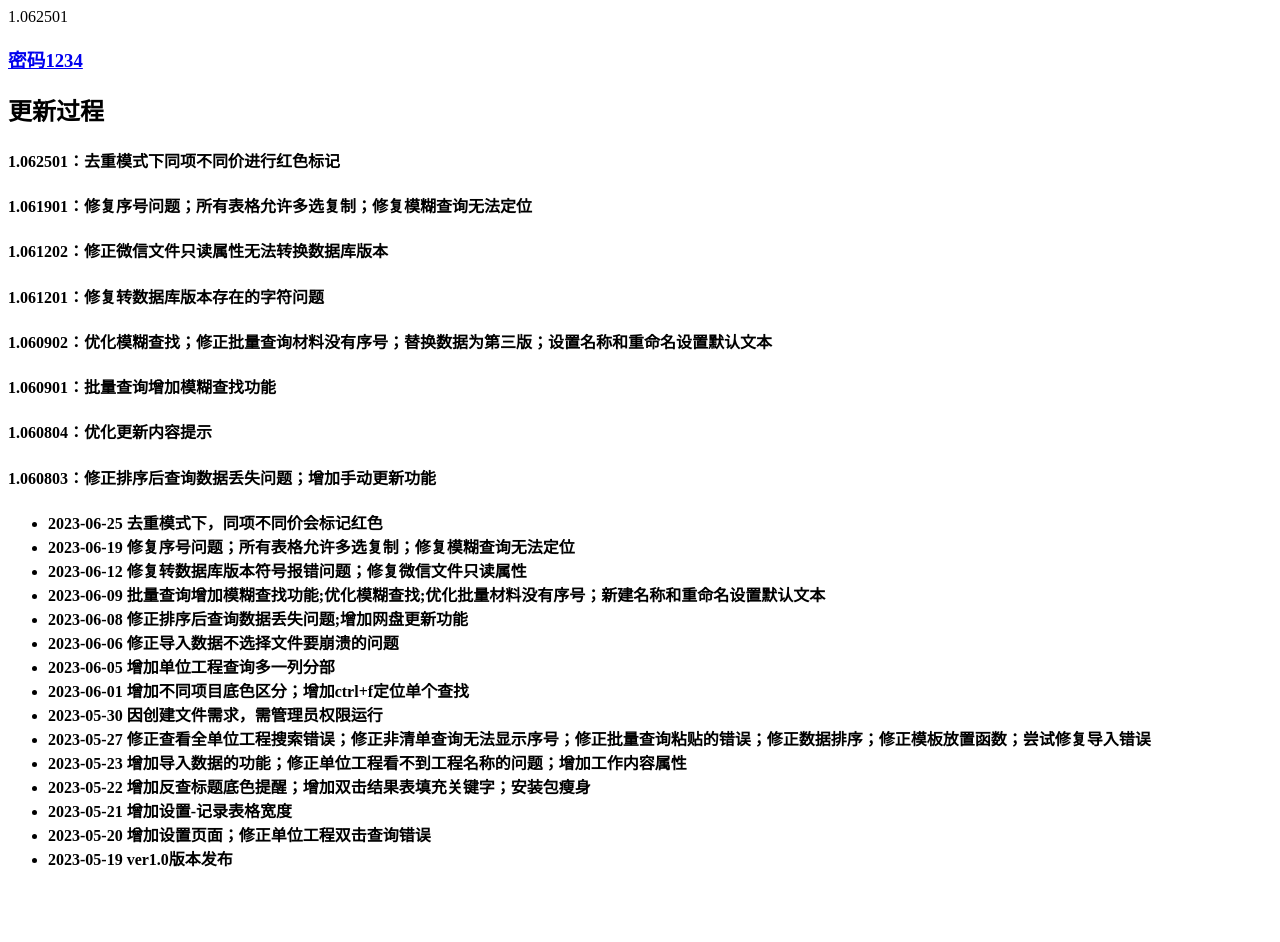
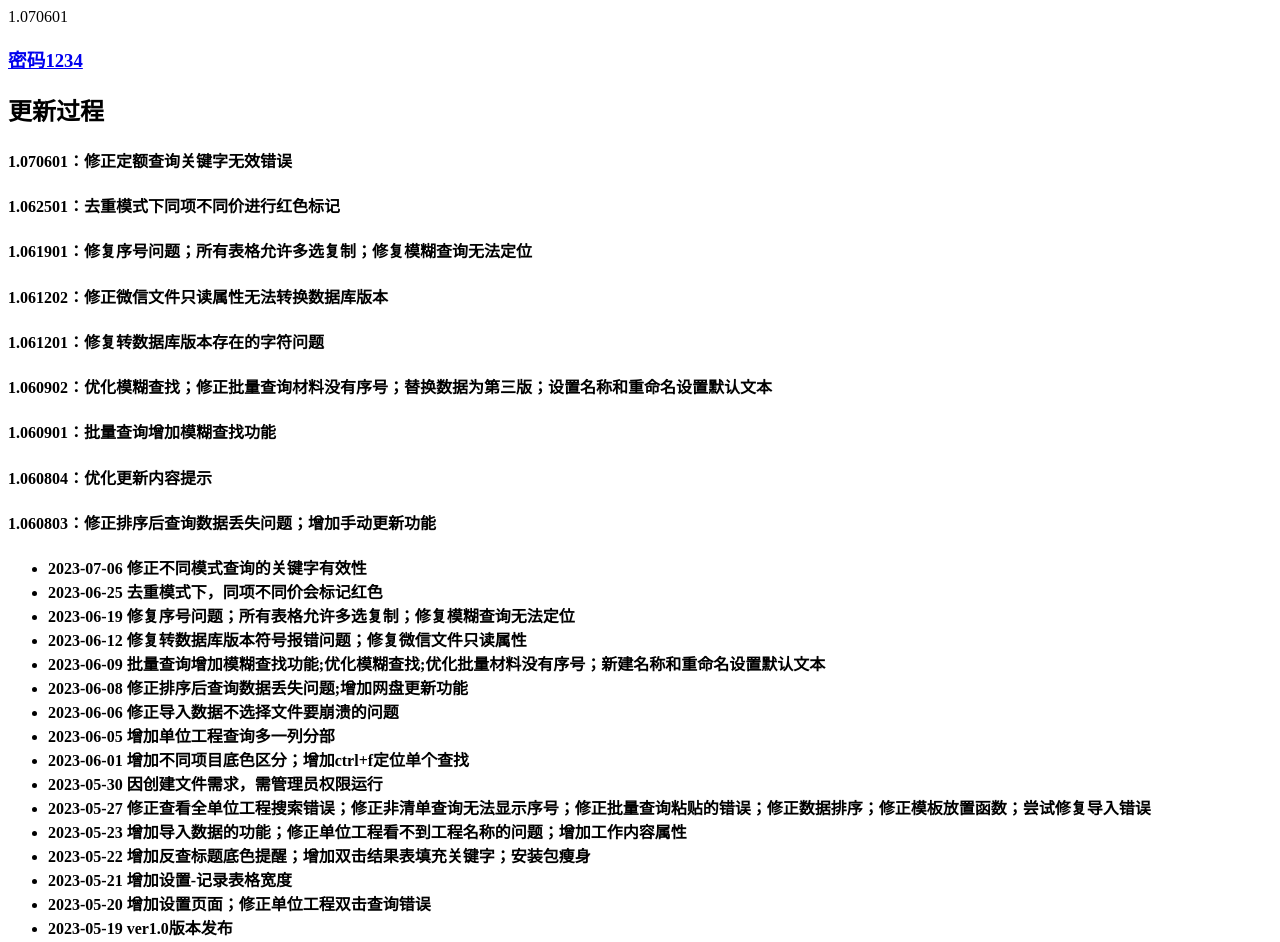
Before and after one commit to missrou/missrou.github.io, a plain HTML site: page index.html in a window 1280 px wide. Before the commit the page ends 891 px from the top, so only its background shows below. Drawn offline with Linux system fonts and the light colour scheme.

Commit message:
Update index.html

```diff
--- a/index.html
+++ b/index.html
@@ -1,10 +1,11 @@
 <html>
   <head>
     <title>HySearch Update</title>
-    <p>1.062501</p>
+    <p>1.070601</p>
     <h3> <a href="https://wwbe.lanzoup.com/b038fwm9a">密码1234</a> </h3>
     <h2>更新过程</h2>
   </head>
+  <h4>1.070601：修正定额查询关键字无效错误</h4>
   <h4>1.062501：去重模式下同项不同价进行红色标记</h4>
   <h4>1.061901：修复序号问题；所有表格允许多选复制；修复模糊查询无法定位</h4>
   <h4>1.061202：修正微信文件只读属性无法转换数据库版本</h4>
@@ -14,6 +15,7 @@
   <h4>1.060804：优化更新内容提示</h4>
   <h4>1.060803：修正排序后查询数据丢失问题；增加手动更新功能<h4>
   <ul>
+    <li>2023-07-06 修正不同模式查询的关键字有效性</li>
     <li>2023-06-25 去重模式下，同项不同价会标记红色</li>
     <li>2023-06-19 修复序号问题；所有表格允许多选复制；修复模糊查询无法定位</li>
     <li>2023-06-12 修复转数据库版本符号报错问题；修复微信文件只读属性</li>
```
